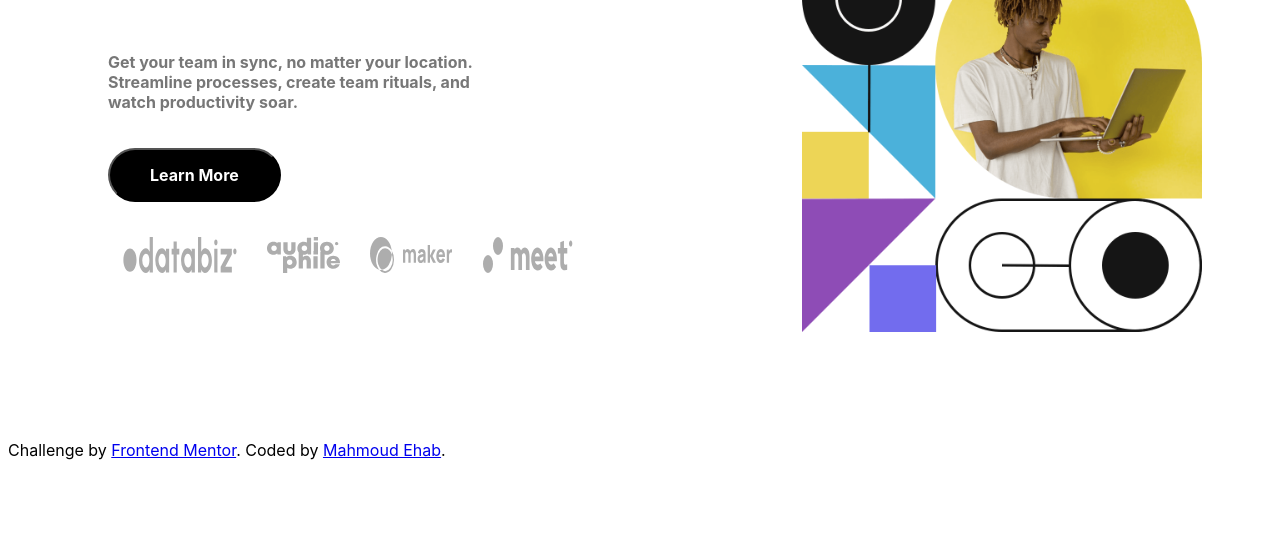
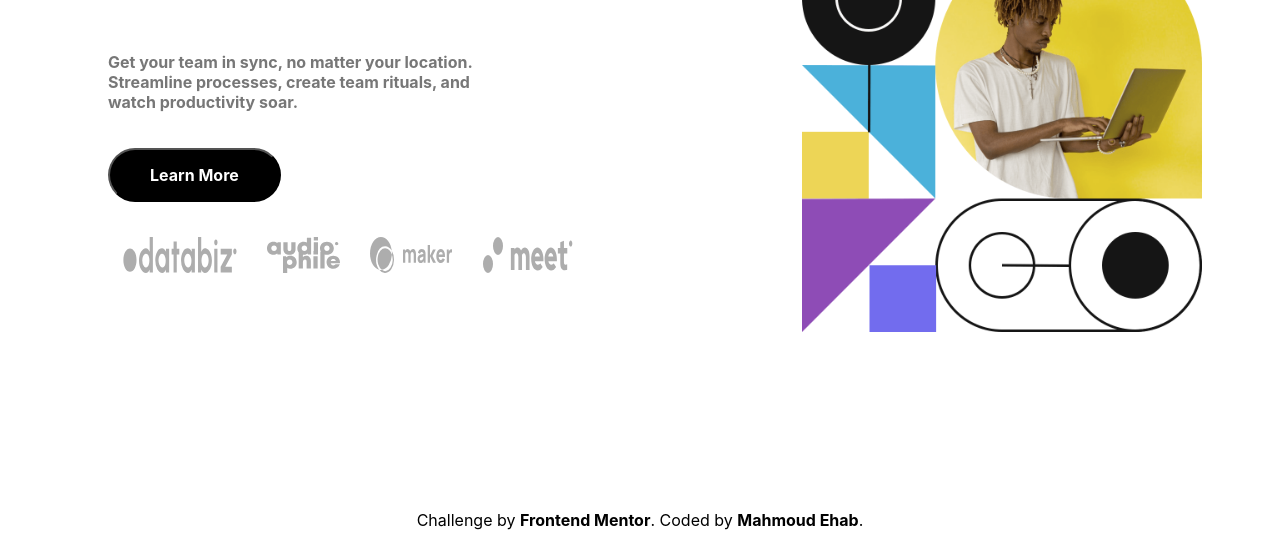
Before and after one commit to mahmoud207/Project, a plain HTML site: page index.html in a window 1280 px wide. Shown: the part 368-906 px from the top of the page. Before the commit the page ends 836 px from the top, so only its background shows below. Drawn offline with Linux system fonts and the light colour scheme.

Commit message:
Update style.css

```diff
--- a/style.css
+++ b/style.css
@@ -185,12 +185,12 @@ header.logo {
   display: none;
 }
 
-.attribution {
+footer {
   position: relative;
   text-align: center;
   padding-top: 70px;
 }
-.attribution a{
+footer a{
   text-decoration: none;
   color: black;
   font-weight: bolder;
@@ -198,7 +198,7 @@ header.logo {
 /* Media Queries */
 @media(max-width:991px) {
   section{
-    overflow: hidden;
+    overflow-x: hidden;
   }
 
 
```
